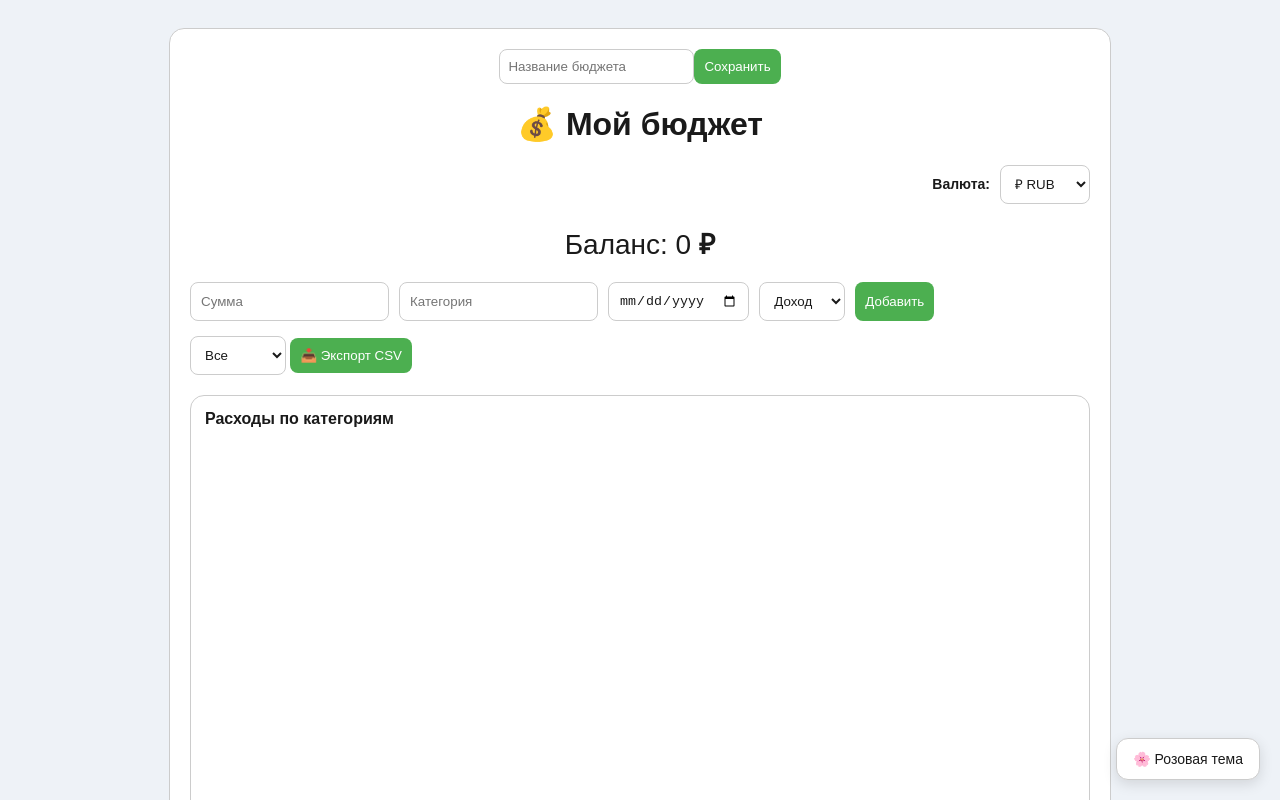
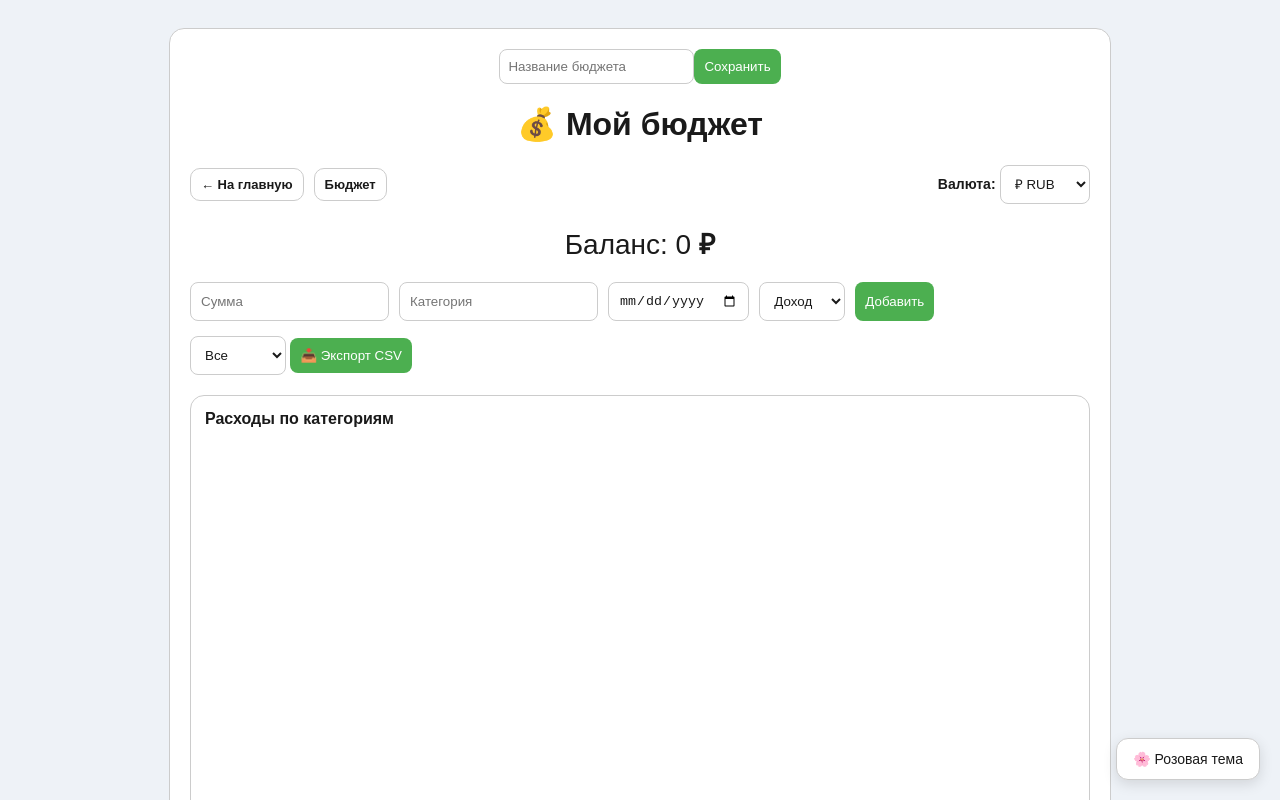
Before and after one commit to berkaevayulvl/TEST-, a plain HTML site: page калькулятор.html in a window 1280 px wide. Shown: the top 800 px of the page. Drawn offline with nearby package versions, Linux system fonts and the light colour scheme.

Commit message:
Add files via upload
Более чистая структура и кнопка возврата в главное меню

```diff
--- a/калькулятор.html
+++ b/калькулятор.html
@@ -73,10 +73,35 @@ h1 {
 
 .topbar {
     display: flex;
-    justify-content: flex-end;
+    justify-content: space-between;
     align-items: center;
     gap: 10px;
     margin-top: 10px;
+}
+
+.nav-lite {
+    display: inline-flex;
+    gap: 10px;
+    align-items: center;
+    flex-wrap: wrap;
+}
+
+.nav-lite a {
+    display: inline-flex;
+    align-items: center;
+    justify-content: center;
+    padding: 8px 10px;
+    border-radius: 10px;
+    border: 1px solid var(--border-soft);
+    background: var(--bg-card);
+    color: var(--text-main);
+    text-decoration: none;
+    font-weight: 700;
+    font-size: 13px;
+}
+
+.nav-lite a:hover {
+    opacity: 0.9;
 }
 
 .topbar label {
@@ -211,12 +236,19 @@ canvas {
 
 <!-- 🔹 Валюта оформления (₽ / $ / €) -->
 <div class="topbar">
+    <!-- Лёгкая навигация по проекту -->
+    <div class="nav-lite">
+        <a href="index.html">← На главную</a>
+        <a href="app/budget/">Бюджет</a>
+    </div>
+    <div>
         <label for="currency">Валюта:</label>
         <select id="currency" class="currency-select" onchange="setCurrencyFromUI()">
             <option value="RUB">₽ RUB</option>
             <option value="USD">$ USD</option>
             <option value="EUR">€ EUR</option>
         </select>
+    </div>
 </div>
 
 <div class="balance">
```
Also changed, not shown: index.html (+2 -2 lines). Lines whose indentation alone changed are shown as unchanged.
